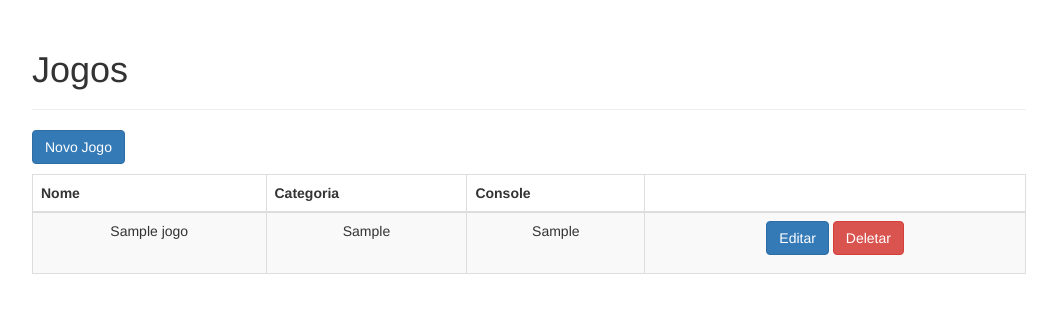
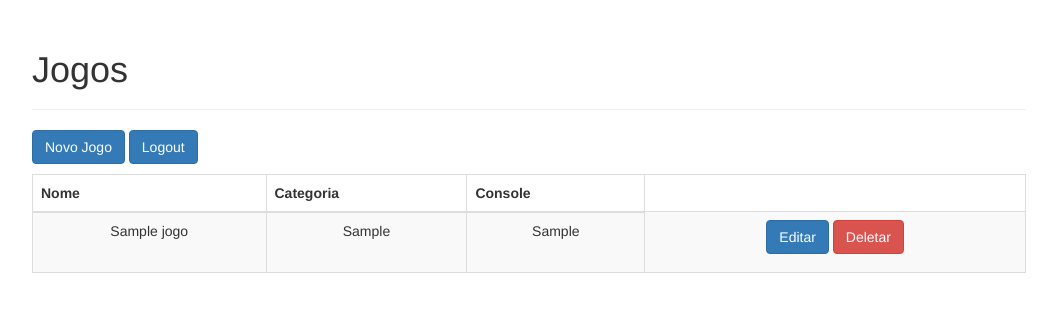
Before and after one commit to EmilyCV/jogoteca, a Flask app: page / in a window 1280 px wide. Shown: the top 313 px of the page, without its empty margins (111-1168 px from the left). Run offline with Flask 2, Linux system fonts and the light colour scheme; a user stored in the database is signed in; tables that the repository leaves empty hold one stand-in row (values such as "Sample post"); some libraries are stand-ins or nearby versions.

Commit message:
logout button

```diff
--- a/templates/lista.html
+++ b/templates/lista.html
@@ -1,12 +1,15 @@
 {% extends "template.html" %} {% block conteudo %}
 <a class="btn btn-primary" href="{{ url_for('novo') }}">Novo Jogo</a>
+{% if (usuario==True) %}
+<a class="btn btn-primary" href="{{ url_for('logout') }}">Logout</a>
+{% endif %}
 <table class="table table-striped table-responsive table-bordered">
   <thead class="thead-default">
     <tr>
       <th>Nome</th>
       <th>Categoria</th>
       <th>Console</th>
-      <th></th>
+      <!-- <th></th> -->
     </tr>
   </thead>
   <tbody>
```
